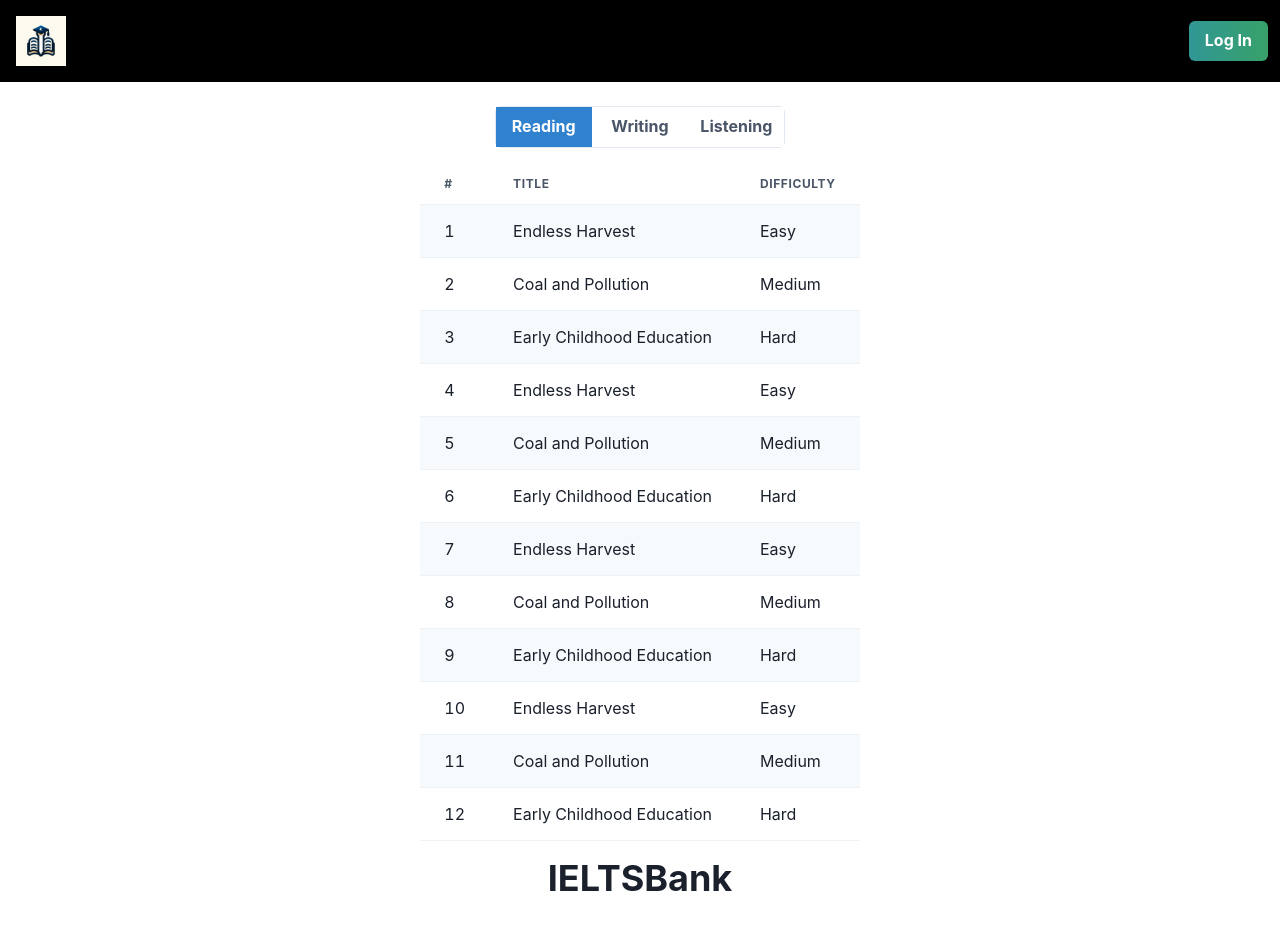
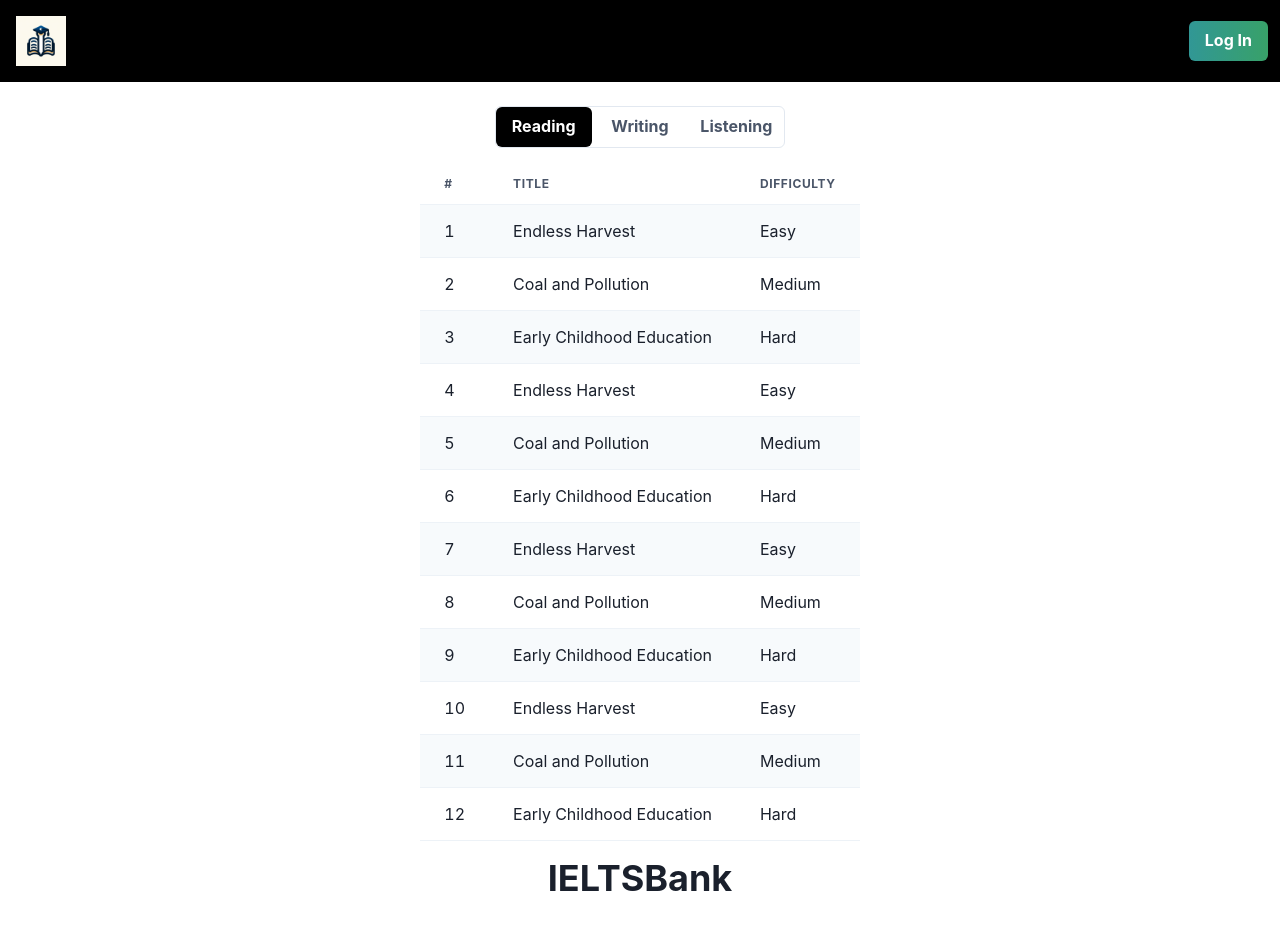
Before and after one commit to SeleemS/ielts-react, a React (Create React App) app: page / in a window 1280 px wide. Shown: the top 930 px of the page. Built offline with nearby package versions, Linux system fonts and the light colour scheme.

Commit message:
Updated toggle

```diff
--- a/src/components/Toggle.js
+++ b/src/components/Toggle.js
@@ -1,9 +1,8 @@
 import React, { useState } from 'react';
-import { Flex, Button } from '@chakra-ui/react';
+import { Flex, Button, Box } from '@chakra-ui/react';
 
 const Toggle = ({ onChange }) => {
     const [selected, setSelected] = useState('Reading');
-
     const options = ['Reading', 'Writing', 'Listening'];
 
     const handleSelect = (option) => {
@@ -13,18 +12,31 @@
         }
     };
 
+    // Calculate the left position for the slider
+    const sliderLeft = options.indexOf(selected) * (100 / options.length) + "%";
+
     return (
-        <Flex border="1px solid" borderColor="gray.200" borderRadius="md">
+        <Flex position="relative" border="1px solid" borderColor="gray.200" borderRadius="md" bg="white">
+            <Box
+                position="absolute"
+                left={sliderLeft}
+                width={`${100 / options.length}%`}
+                bg="black"
+                borderRadius="md"
+                transition="left 0.3s ease-out"
+                height="100%"
+            />
             {options.map((option) => (
                 <Button
                     flex={1}
-                    bg={selected === option ? 'blue.500' : 'white'}
+                    bg="transparent"
                     color={selected === option ? 'white' : 'gray.600'}
-                    borderRadius="none"
                     fontWeight="bold"
-                    _hover={{ bg: 'blue.600', color: 'white' }}
+                    borderRadius="md"
+                    _hover={{ bg: 'transparent', color: 'white' }}
                     onClick={() => handleSelect(option)}
                     key={option}
+                    zIndex="2" // Ensure buttons are above the slider
                 >
                     {option}
                 </Button>
```
